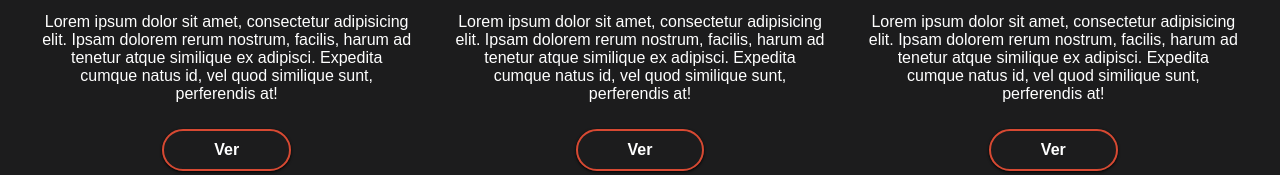
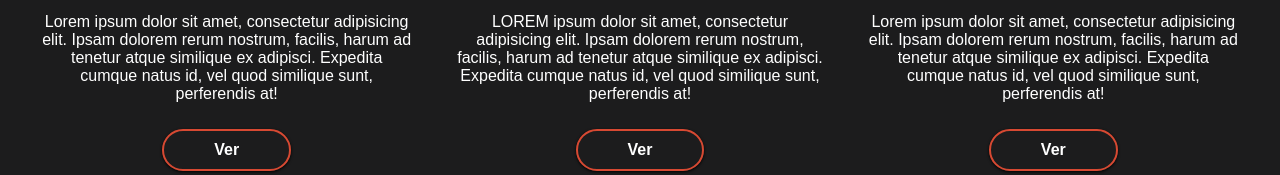
Before and after one commit to jlnares/gitfacilito, a plain HTML site: page index.html in a window 1280 px wide. Shown: the part 1327-1502 px from the top of the page. Drawn offline with nearby package versions, Linux system fonts and the light colour scheme; a web font is replaced by a local one.

Commit message:
Cambiamos las mayuscylas

```diff
--- a/index.html
+++ b/index.html
@@ -78,7 +78,7 @@
             <article class="block">
                 <i class="icon-social fa fa-github"></i>
                 <h3><a href="https://github.com/codigofacilito" target="_blank">Github</a></h3>
-                <p>Lorem ipsum dolor sit amet, consectetur adipisicing elit. Ipsam dolorem rerum nostrum, facilis, harum ad tenetur atque similique ex adipisci. Expedita cumque natus id, vel quod similique sunt, perferendis at!</p>
+                <p>LOREM ipsum dolor sit amet, consectetur adipisicing elit. Ipsam dolorem rerum nostrum, facilis, harum ad tenetur atque similique ex adipisci. Expedita cumque natus id, vel quod similique sunt, perferendis at!</p>
                 <a href="https://github.com/codigofacilito" , class="btn" target="_blank">Ver</a>
             </article>
             <article class="block">
```
